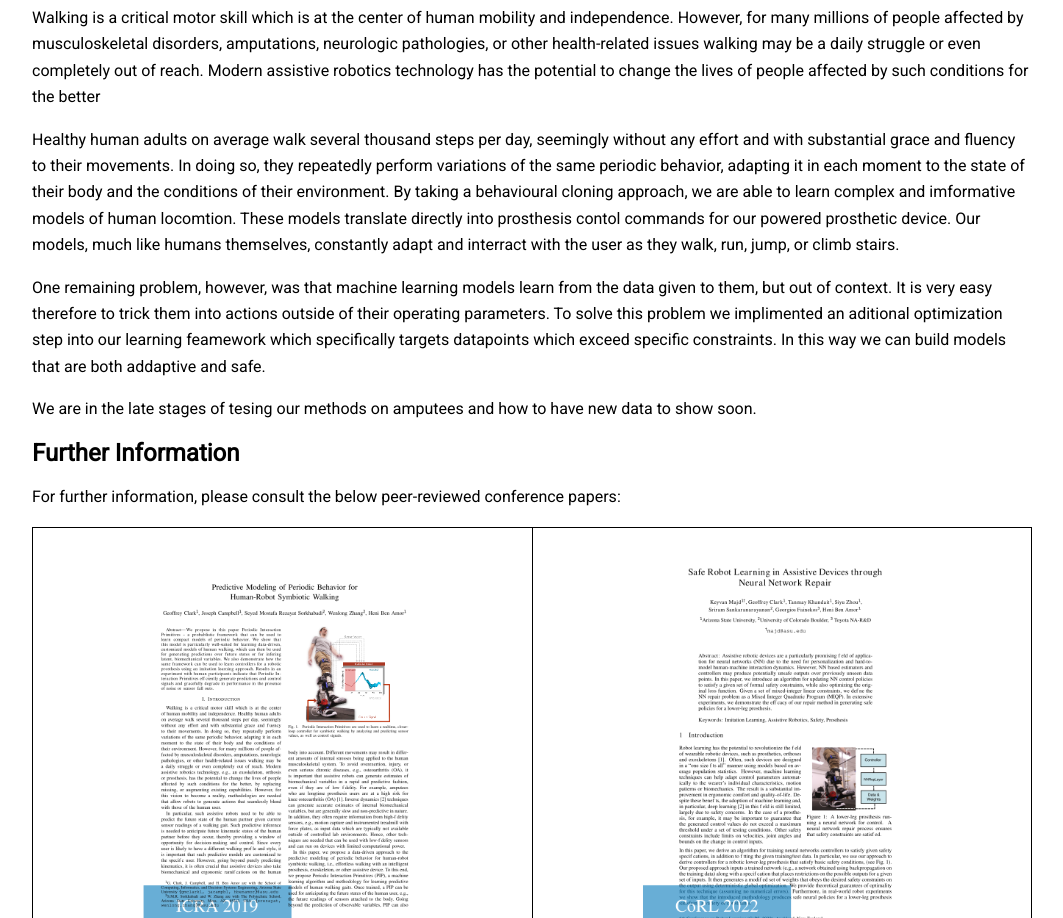
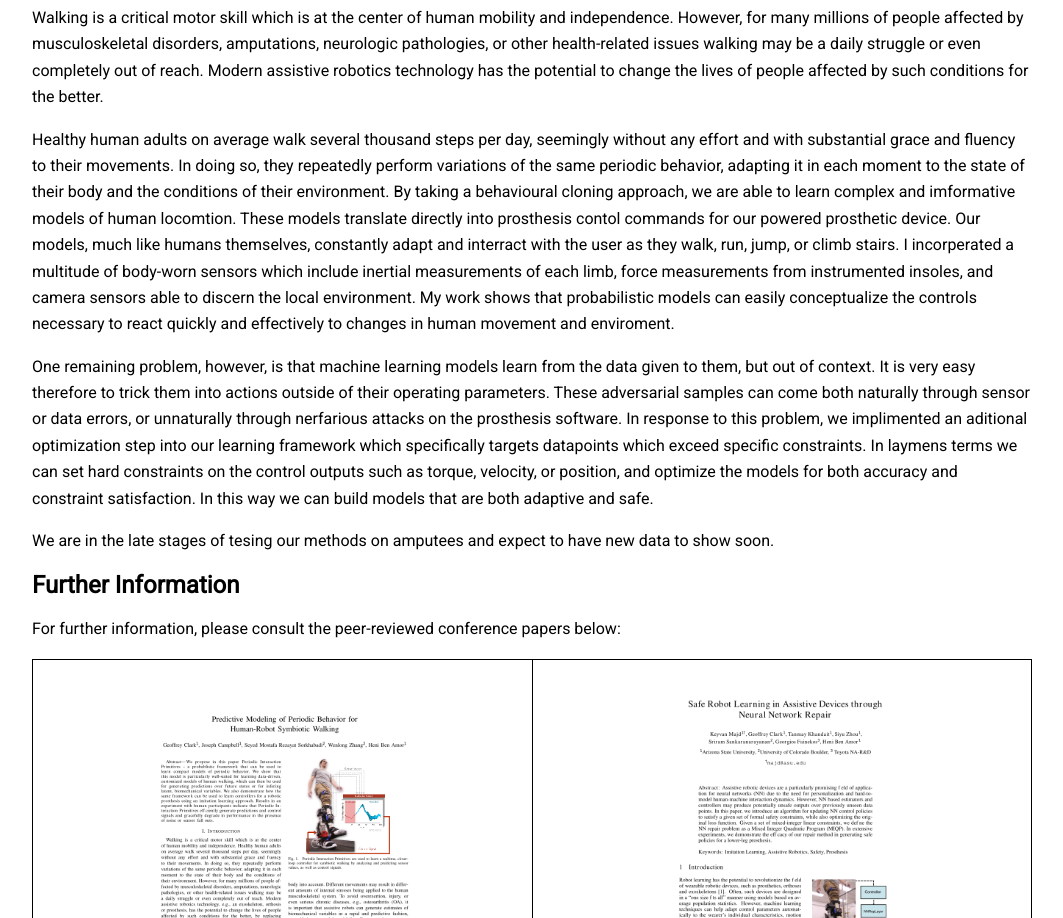
Before and after one commit to GeoffreyMClark/GeoffreyMClark.github.io, a Jekyll site: the page built from _posts/2021-10-11-research1.md, in a window 1280 px wide and 1400 px high. Shown: the part 482-1400 px from the top of the window, without its empty margins (108-1171 px from the left). Built offline with Jekyll 4.4.1, drawn with Linux system fonts in a browser that asks for light colours; nearby versions of some CDN libraries.

Commit message:
updated research 1,2,3

```diff
--- a/_posts/2021-10-11-research1.md
+++ b/_posts/2021-10-11-research1.md
@@ -8,17 +8,16 @@ image: walking_lq.gif
 ---
 
 
-Walking is a critical motor skill which is at the center of human mobility and independence.  However, for many millions of people affected by musculoskeletal disorders, amputations, neurologic pathologies, or other health-related issues walking may be a daily struggle or even completely out of reach. Modern assistive robotics technology has the potential to change the lives of  people affected by such conditions for the better
+Walking is a critical motor skill which is at the center of human mobility and independence.  However, for many millions of people affected by musculoskeletal disorders, amputations, neurologic pathologies, or other health-related issues walking may be a daily struggle or even completely out of reach. Modern assistive robotics technology has the potential to change the lives of people affected by such conditions for the better.
 
-Healthy human adults on average walk several thousand steps per day, seemingly without any effort and with substantial grace and fluency to their movements. In doing so, they repeatedly perform variations of the same periodic behavior, adapting it in each moment to the state of their body and the conditions of their environment. By taking a behavioural cloning approach, we are able to learn complex and imformative models of human locomtion. These models translate directly into prosthesis contol commands for our powered prosthetic device. Our models, much like humans themselves, constantly adapt and interract with the user as they walk, run, jump, or climb stairs.
+Healthy human adults on average walk several thousand steps per day, seemingly without any effort and with substantial grace and fluency to their movements. In doing so, they repeatedly perform variations of the same periodic behavior, adapting it in each moment to the state of their body and the conditions of their environment. By taking a behavioural cloning approach, we are able to learn complex and imformative models of human locomtion. These models translate directly into prosthesis contol commands for our powered prosthetic device. Our models, much like humans themselves, constantly adapt and interract with the user as they walk, run, jump, or climb stairs. I incorperated a multitude of body-worn sensors which include inertial measurements of each limb, force measurements from instrumented insoles, and camera sensors able to discern the local environment. My work shows that probabilistic models can easily conceptualize the controls necessary to react quickly and effectively to changes in human movement and enviroment.
 
-One remaining problem, however, was that machine learning models learn from the data given to them, but out of context. It is very easy therefore to trick them into actions outside of their operating parameters. To solve this problem we implimented an aditional optimization step into our learning feamework which specifically targets datapoints which exceed specific constraints. In this way we can build models that are both addaptive and safe.
+One remaining problem, however, is that machine learning models learn from the data given to them, but out of context. It is very easy therefore to trick them into actions outside of their operating parameters. These adversarial samples can come both naturally through sensor or data errors, or unnaturally through nerfarious attacks on the prosthesis software. In response to this problem, we implimented an aditional optimization step into our learning framework which specifically targets datapoints which exceed specific constraints. In laymens terms we can set hard constraints on the control outputs such as torque, velocity, or position, and optimize the models for both accuracy and constraint satisfaction. In this way we can build models that are both adaptive and safe.
 
-We are in the late stages of tesing our methods on amputees and how to have new data to show soon.
+We are in the late stages of tesing our methods on amputees and expect to have new data to show soon.
 
 ## Further Information
-For further information, please consult the below peer-reviewed conference papers:
-
+For further information, please consult the peer-reviewed conference papers below:
 
 | <a href="https://arxiv.org/pdf/2005.13139.pdf"><img src="/assets/img/ICRA2019.png" alt="drawing" width="300"/></a> | <a href="https://openreview.net/pdf?id=X4228W0QpvN"><img src="/assets/img/CoRL2022.png" alt="drawing" width="300"/></a> |
 
```
Also changed, not shown: _posts/2021-10-10-research2.md (+6 -2 lines), _posts/2021-10-9-research3.md (+3 -1 lines).
